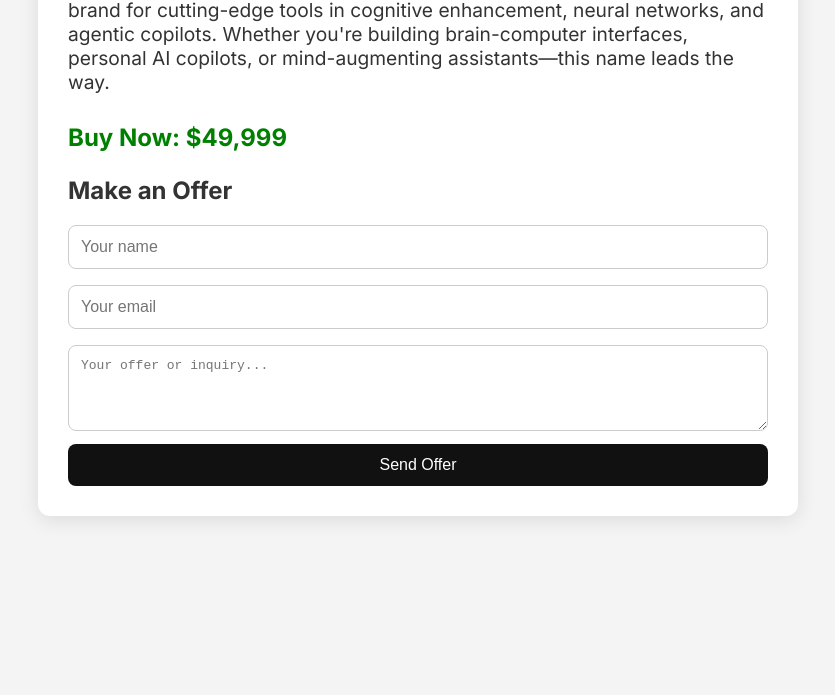
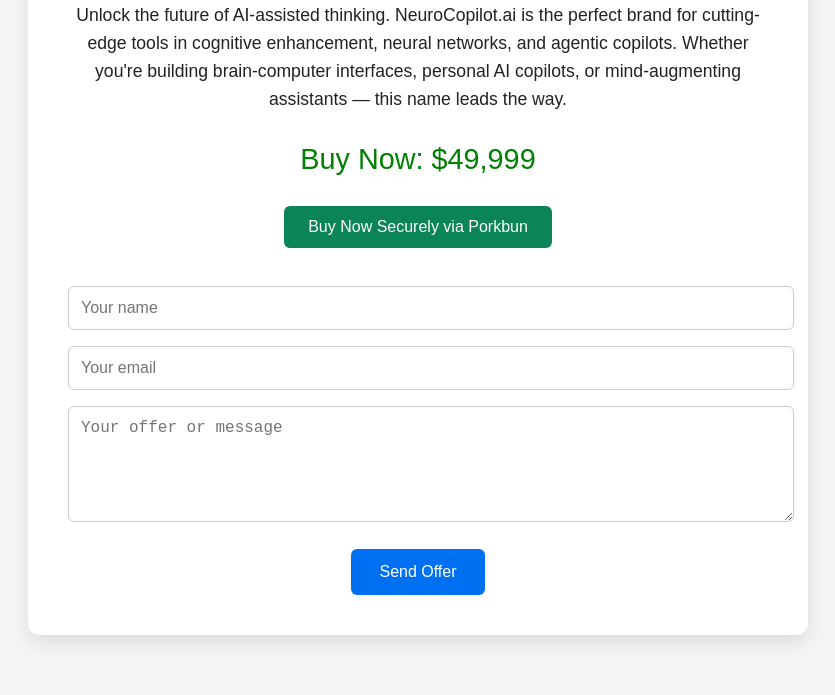
Before and after one commit to strauser85/neurocopilot_landing, a plain HTML site: page index.html in a window 1280 px wide. Shown: the part 191-886 px from the top of the page, without its empty margins (222-1057 px from the left). Before the commit the page ends 800 px from the top, so only its background shows below. Drawn offline with Linux system fonts and the light colour scheme.

Commit message:
Landing page live update

```diff
--- a/index.html
+++ b/index.html
@@ -2,84 +2,114 @@
 <html lang="en">
   <head>
     <meta charset="UTF-8" />
-  <meta name="viewport" content="width=device-width, initial-scale=1.0"/>
-  <title>NeuroCopilot.ai</title>
-  <link href="https://fonts.googleapis.com/css2?family=Inter:wght@400;700&display=swap" rel="stylesheet">
+    <meta name="viewport" content="width=device-width, initial-scale=1.0" />
+    <title>NeuroCopilot.ai – Premium Domain For Sale</title>
     <style>
       body {
-      font-family: 'Inter', sans-serif;
+        font-family: Arial, sans-serif;
+        background-color: #f5f5f5;
+        color: #222;
         margin: 0;
         padding: 0;
-      background: #f4f4f4;
-      color: #333;
-      display: flex;
-      flex-direction: column;
-      align-items: center;
-      justify-content: flex-start;
-      min-height: 100vh;
+        text-align: center;
       }
       .container {
         max-width: 700px;
-      width: 90%;
-      background: #fff;
-      margin-top: 40px;
-      padding: 30px;
+        margin: 60px auto;
+        background: white;
+        padding: 40px;
         border-radius: 12px;
-      box-shadow: 0 4px 20px rgba(0,0,0,0.1);
+        box-shadow: 0 8px 20px rgba(0, 0, 0, 0.1);
       }
       h1 {
-      color: #000;
-      font-size: 2.5em;
-      margin-bottom: 0.3em;
+        font-size: 2.5rem;
+        margin-bottom: 20px;
+        color: #1e1e1e;
       }
       p {
-      font-size: 1.2em;
-      margin-bottom: 1.5em;
+        font-size: 1.1rem;
+        line-height: 1.6;
+        margin-bottom: 30px;
       }
       .price {
-      font-size: 1.5em;
-      color: #008000;
-      font-weight: bold;
-      margin-bottom: 1em;
+        font-size: 1.8rem;
+        color: green;
+        margin-bottom: 30px;
       }
-    form {
-      display: flex;
-      flex-direction: column;
+      form input,
+      form textarea {
+        width: 100%;
+        padding: 12px;
+        margin: 8px 0;
+        border: 1px solid #ccc;
+        border-radius: 6px;
+        font-size: 1rem;
       }
-    input, textarea {
-      margin-bottom: 1em;
-      padding: 12px;
-      border: 1px solid #ccc;
-      border-radius: 8px;
-      font-size: 1em;
+      form button {
+        background-color: #0070f3;
+        color: white;
+        border: none;
+        padding: 14px 28px;
+        font-size: 1rem;
+        border-radius: 6px;
+        cursor: pointer;
+        margin-top: 15px;
       }
-    button {
-      padding: 12px;
-      background-color: #111;
+      form button:hover {
+        background-color: #005bd1;
+      }
+      .buy-now {
+        display: inline-block;
+        background-color: #0b8457;
         color: white;
-      font-size: 1em;
-      border: none;
-      border-radius: 8px;
-      cursor: pointer;
-      transition: background-color 0.2s ease;
+        padding: 12px 24px;
+        font-size: 1rem;
+        border-radius: 6px;
+        text-decoration: none;
+        margin-bottom: 30px;
       }
-    button:hover {
-      background-color: #333;
+      .buy-now:hover {
+        background-color: #096644;
       }
     </style>
   </head>
   <body>
     <div class="container">
       <h1>NeuroCopilot.ai</h1>
-    <p>Unlock the future of AI-assisted thinking. NeuroCopilot.ai is the perfect brand for cutting-edge tools in cognitive enhancement, neural networks, and agentic copilots. Whether you're building brain-computer interfaces, personal AI copilots, or mind-augmenting assistants—this name leads the way.</p>
+      <p>
+        Unlock the future of AI-assisted thinking. NeuroCopilot.ai is the perfect
+        brand for cutting-edge tools in cognitive enhancement, neural networks,
+        and agentic copilots. Whether you're building brain-computer interfaces,
+        personal AI copilots, or mind-augmenting assistants — this name leads the way.
+      </p>
       <div class="price">Buy Now: $49,999</div>
-    <h2>Make an Offer</h2>
-    <form action="https://formsubmit.co/adam_s_85@hotmail.com" method="POST">
+
+      <a
+        href="https://porkbun.com/domain/neurocopilot.ai"
+        class="buy-now"
+        target="_blank"
+        >Buy Now Securely via Porkbun</a
+      >
+
+      <form
+        action="https://formsubmit.co/adam_s_85@hotmail.com"
+        method="POST"
+      >
+        <input type="hidden" name="_captcha" value="false" />
+        <input type="hidden" name="Domain" value="NeuroCopilot.ai" />
         <input type="text" name="name" placeholder="Your name" required />
-      <input type="email" name="email" placeholder="Your email" required />
-      <textarea name="message" rows="4" placeholder="Your offer or inquiry..." required></textarea>
-      <input type="hidden" name="_subject" value="New Offer for NeuroCopilot.ai">
-      <input type="hidden" name="_captcha" value="false">
+        <input
+          type="email"
+          name="email"
+          placeholder="Your email"
+          required
+        />
+        <textarea
+          name="message"
+          placeholder="Your offer or message"
+          rows="5"
+          required
+        ></textarea>
         <button type="submit">Send Offer</button>
       </form>
     </div>
```
Lines whose indentation alone changed are shown as unchanged.
